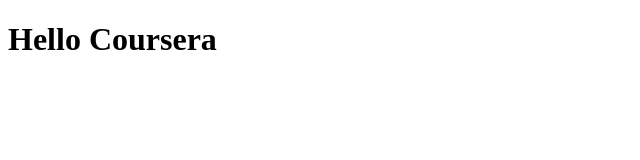
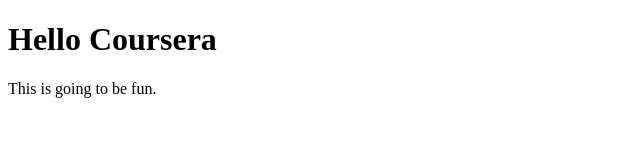
Before and after one commit to spiceemman/coursera-test, a plain HTML site: page index.html in a window 1280 px wide. Shown: the whole page, without its empty margins (0-640 px from the left). Drawn offline with Linux system fonts and the light colour scheme.

Commit message:
additional update

```diff
--- a/index.html
+++ b/index.html
@@ -8,5 +8,6 @@
 </head>
 <body>
     <h1>Hello Coursera</h1>
+    <p>This is going to be fun.</p>
 </body>
 </html>
```
